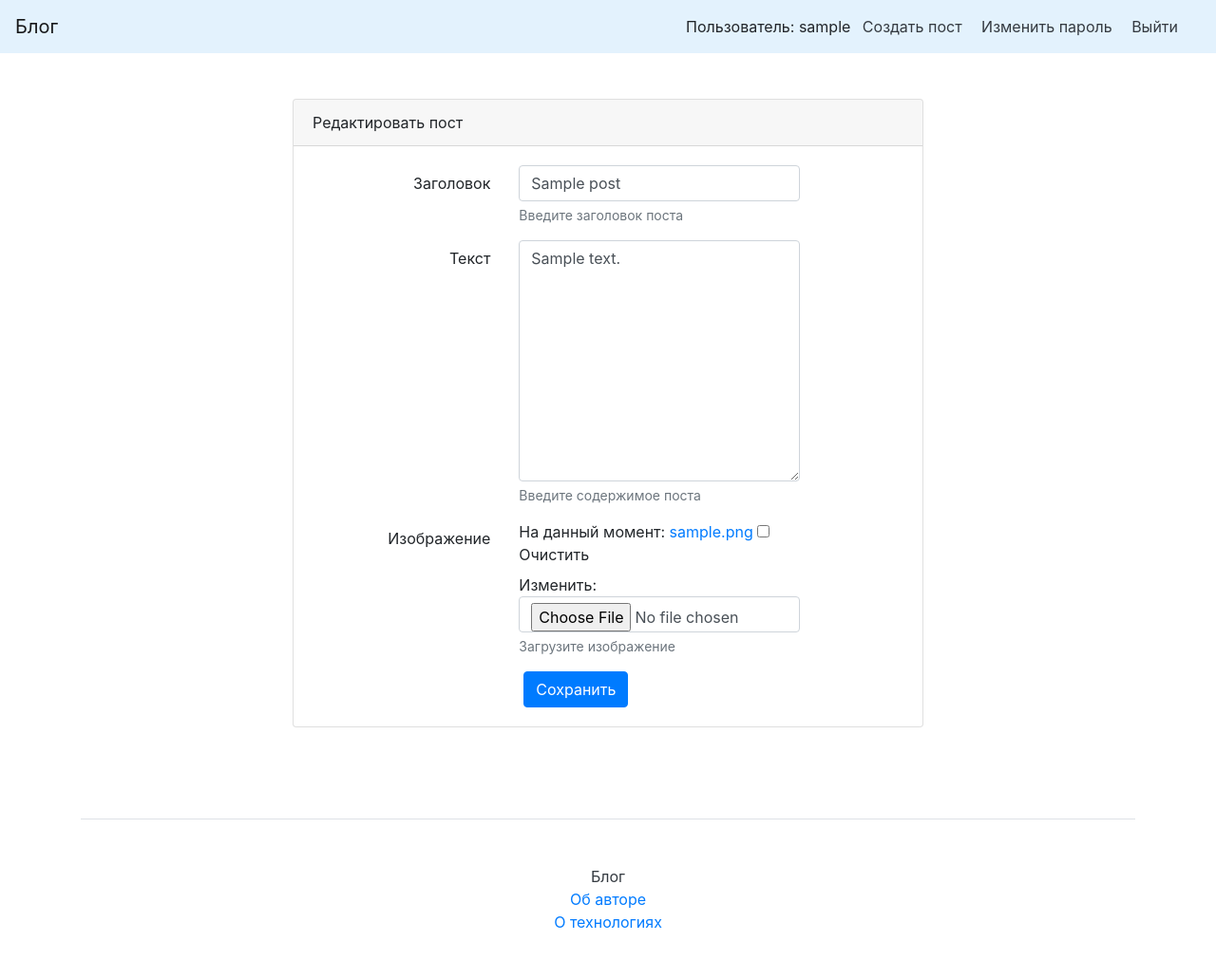
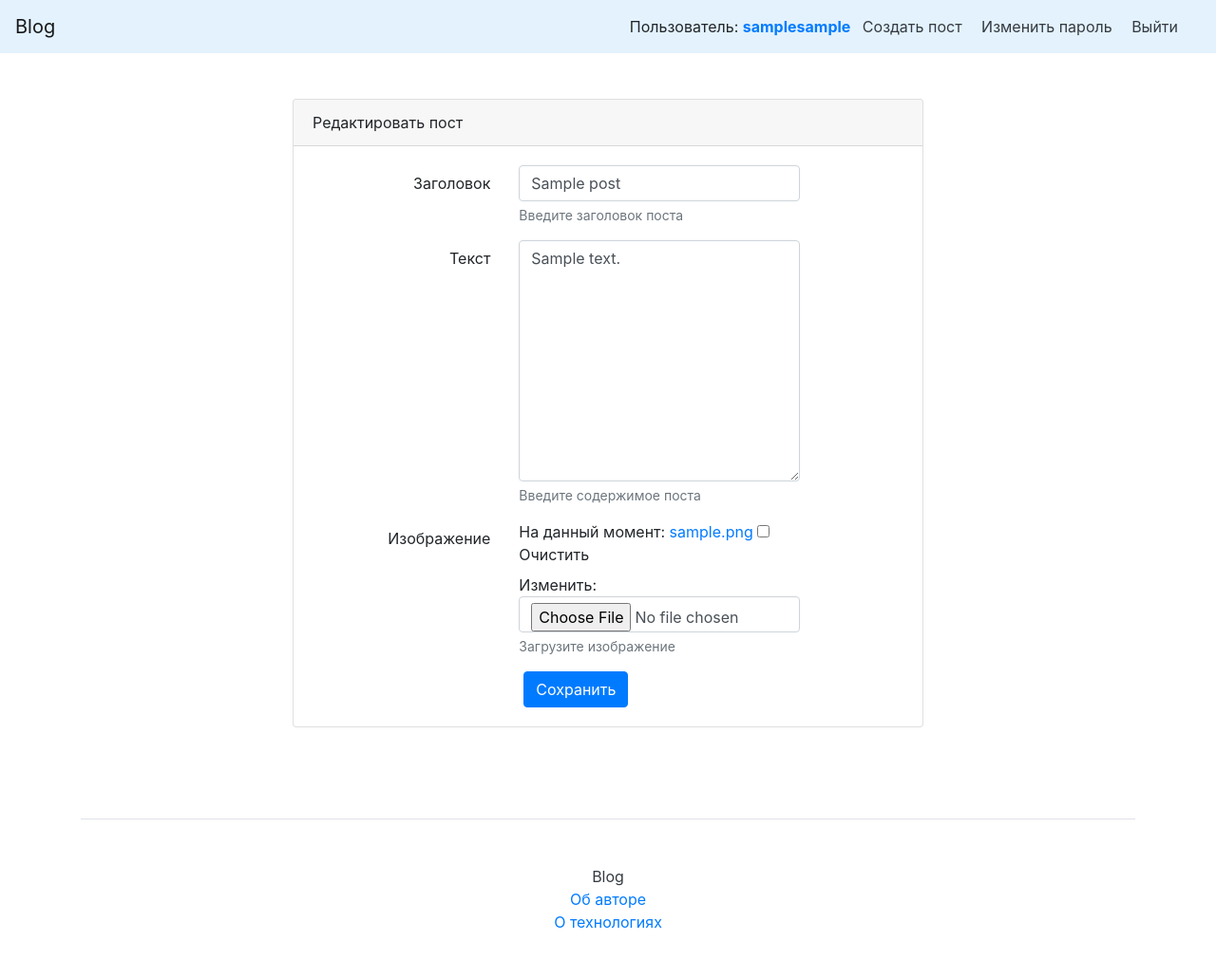
Before and after one commit to ArtyomViryutin/Blog-v2, a Django app: a page that uses templates/nav.html in a window 1280 px wide. Shown: the whole page at 95% size. Run offline with Django 3.2, Linux system fonts and the light colour scheme; a user stored in the database is signed in; tables that the repository leaves empty hold one stand-in row (values such as "Sample post"); parts of the project's set-up code (start-up, migrations or seed data) failed here and were passed over; some libraries are stand-ins or nearby versions.

Commit message:
Html fixes

```diff
--- a/posts/templates/include/author.html
+++ b/posts/templates/include/author.html
@@ -13,7 +13,7 @@
                                     <li class="list-group-item">
                                             <div class="h6 text-muted">
                                             Подписчиков: {{ author.following.count }} <br />
-                                            Подписан: {{ author.follower.count }}
+                                            Подписок: {{ author.follower.count }}
                                             </div>
                                     </li>
                                     <li class="list-group-item">
--- a/posts/views.py
+++ b/posts/views.py
@@ -2,7 +2,7 @@ from django.urls import reverse
 from django.views.generic import (DetailView, ListView, CreateView, UpdateView)
 from django.views import View
 from django.contrib.auth.mixins import LoginRequiredMixin
-from .models import (Post, Comment, Follow, Viewing)
+from .models import (Post, Follow, Viewing)
 from .forms import (PostForm, CommentForm)
 from django.contrib.auth import get_user_model
 from django.shortcuts import get_object_or_404, redirect, render
@@ -112,7 +112,8 @@ class FollowDeleteView(LoginRequiredMixin, View):
 class ViewingCreateView(LoginRequiredMixin, View):
     def post(self, request, username, pk):
         post = get_object_or_404(Post, author__username=username, id=pk)
-        Viewing.objects.get_or_create(post=post, user=request.user)
+        if request.user != post.author:
+            Viewing.objects.get_or_create(post=post, user=request.user)
         return redirect(request.POST.get('next', '/'), username=username)
 
 
--- a/templates/base.html
+++ b/templates/base.html
@@ -1,6 +1,5 @@
 <!doctype html>
 <html lang="rus">
-<!-- Загрузка статики -->
 {% load static %}
 <head>
     <meta charset="utf-8">
--- a/templates/footer.html
+++ b/templates/footer.html
@@ -1,6 +1,6 @@
 <footer class="pt-4 my-md-5 pt-md-5 border-top">
     <p class="m-0 text-dark text-center ">
-        Блог
+        Blog
     </p>
     <p class="m-0 text-dark text-center ">
         <a href="{% url 'about:author' %}">Об авторе</a>
--- a/templates/nav.html
+++ b/templates/nav.html
@@ -1,8 +1,8 @@
 <nav class="navbar navbar-light" style="background-color: #e3f2fd;">
-    <a class="navbar-brand" href="/">Блог</a>
+    <a class="navbar-brand" href="/">Blog</a>
     <nav class="my-2 my-md-0 mr-md-3">
         {% if request.user.is_authenticated %}
-        Пользователь: {{ request.user.username }}
+        Пользователь: <a href="{% url 'profile' request.user.username%}" class="mr-auto"><strong class="text-gray-dark">{{ request.user.username }}{{ post.author }}</strong></a>
         <a class="p-2 text-dark" href="{% url 'new_post' %}">Создать пост</a>
         <a class="p-2 text-dark" href="{% url 'password_change' %}">Изменить пароль</a>
         <a class="p-2 text-dark" href="{% url 'logout' %}">Выйти</a>
```
Also changed, not shown: posts/templates/include/post_item.html (+8 -2 lines).
